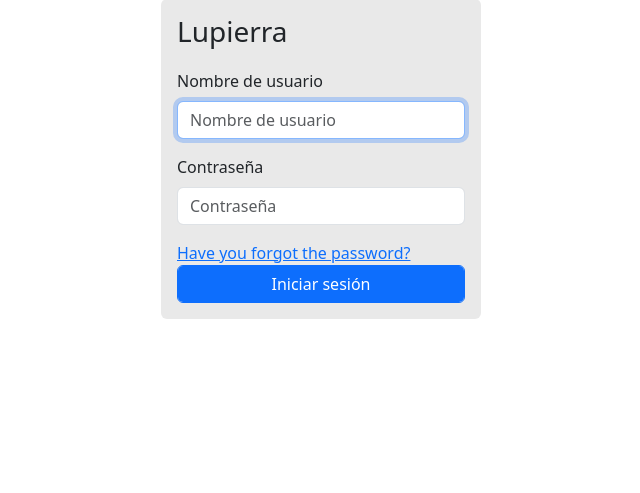
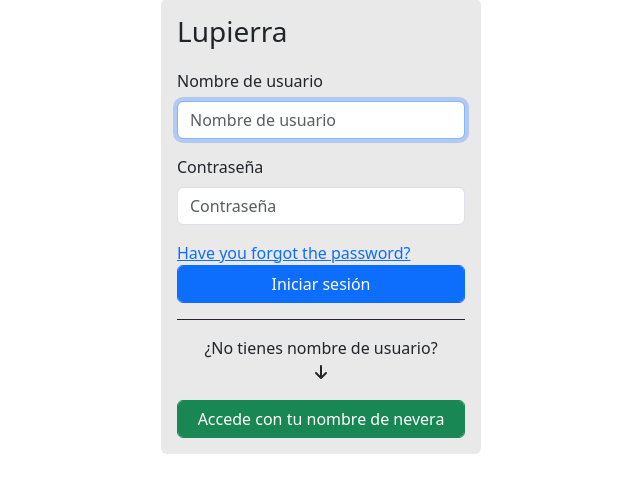
Before and after one commit to slamora/lupanes, a Django app: page /auth/login/ in a window 1280 px wide. Shown: the part 31-524 px from the top of the page, without its empty margins (319-959 px from the left). Run offline with Django 4.2, Linux system fonts and the light colour scheme; some libraries are stand-ins or nearby versions.

Commit message:
Add button to go to customer-login

```diff
--- a/lupanes/users/templates/users/login.html
+++ b/lupanes/users/templates/users/login.html
@@ -15,4 +15,10 @@
         </div>
     </form>
 </div>
+<div class="row-fluid mt-3 pt-3 border-top border-dark text-center">
+  <p>¿No tienes nombre de usuario? <br>
+    <i class="fa-solid fa-arrow-down"></i></p>
+  <a class="btn btn-success form-control" href="{% url 'lupanes:customer-login' %}">
+    Accede con tu nombre de nevera</a>
+</div><!-- /.row-fluid -->
 {% endblock login_content %}
```
